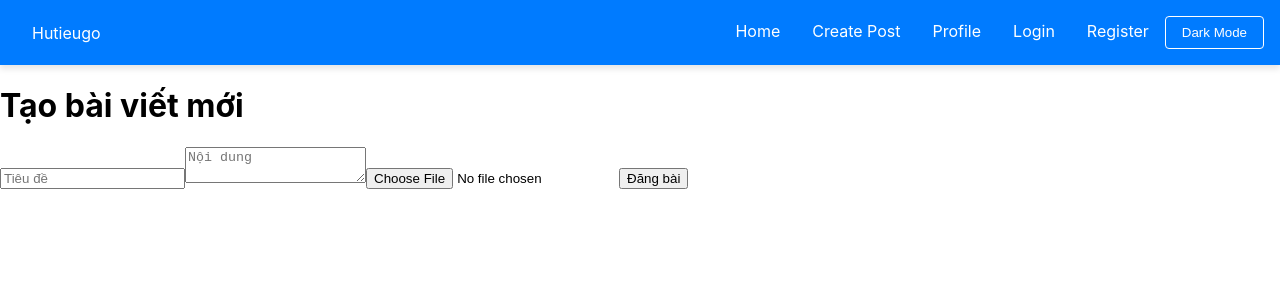
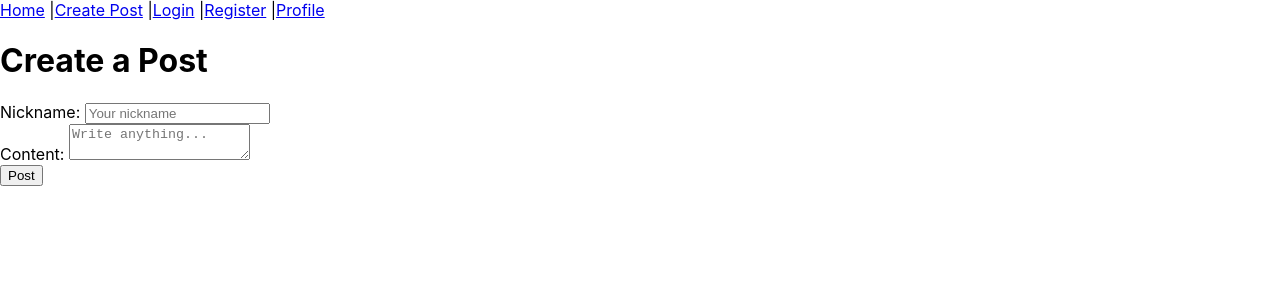
Before and after one commit to SilcoSudo/frontend-hutieugo, a React (Create React App) app: page /post in a window 1280 px wide. Shown: the top 300 px of the page. Built offline with nearby package versions, Linux system fonts and the light colour scheme.

Commit message:
change logic for page

```diff
--- a/package.json
+++ b/package.json
@@ -12,7 +12,7 @@
     "react": "^19.0.0",
     "react-dom": "^19.0.0",
     "react-redux": "^9.2.0",
-    "react-router-dom": "^6.22.3",
+    "react-router-dom": "^6.30.0",
     "react-scripts": "5.0.1",
     "web-vitals": "^2.1.4"
   },
--- a/src/components/Navbar.js
+++ b/src/components/Navbar.js
@@ -1,22 +1,15 @@
+// src/components/Navbar.js
 import React from 'react';
 import { Link } from 'react-router-dom';
 
-function Navbar({ toggleDarkMode, darkMode }) {
+function Navbar() {
   return (
-    <nav className="navbar">
-      <div className="navbar-brand">
-        <Link to="/">Hutieugo</Link>
-      </div>
-      <div className="navbar-menu">
-        <Link to="/">Home</Link>
-        <Link to="/create-post">Create Post</Link>
-        <Link to="/profile">Profile</Link>
-        <Link to="/login">Login</Link>
-        <Link to="/register">Register</Link>
-        <button onClick={toggleDarkMode} className="toggle-darkmode">
-          {darkMode ? 'Light Mode' : 'Dark Mode'}
-        </button>
-      </div>
+    <nav>
+      <Link to="/">Home</Link> |
+      <Link to="/post">Create Post</Link> |
+      <Link to="/login">Login</Link> |
+      <Link to="/register">Register</Link> |
+      <Link to="/profile">Profile</Link>
     </nav>
   );
 }
--- a/src/pages/HomePage.js
+++ b/src/pages/HomePage.js
@@ -1,35 +1,29 @@
+// src/pages/HomePage.js
 import React, { useEffect, useState } from 'react';
 import axios from 'axios';
+import { Link } from 'react-router-dom';
 
 function HomePage() {
   const [posts, setPosts] = useState([]);
 
   useEffect(() => {
-    const fetchPosts = async () => {
-      try {
-        const response = await axios.get('http://localhost:8080/posts');
-        setPosts(response.data);
-      } catch (error) {
-        console.error('Error fetching posts', error);
-      }
-    };
-    fetchPosts();
+    axios.get('http://api.hutieugo.id.vn/api/posts')
+      .then(response => setPosts(response.data))
+      .catch(error => console.error('Error fetching posts:', error));
   }, []);
 
   return (
-    <div className="min-h-screen bg-blue-50">
-      <div className="p-6 max-w-3xl mx-auto space-y-6">
+    <div>
+      <h1>Public Posts</h1>
+      <Link to="/post">Create a new post</Link>
+      <ul>
         {posts.map(post => (
-          <div key={post.id} className="bg-white p-4 rounded-xl shadow-md border-l-4 border-blue-500">
-            <h2 className="text-xl font-semibold text-blue-800">{post.title}</h2>
-            <p className="text-gray-700 mt-2">{post.content}</p>
-            <div className="mt-4 flex space-x-4">
-              <button className="px-4 py-2 bg-blue-500 text-white rounded-lg shadow hover:bg-blue-600">❤️ Thả tim</button>
-              <button className="px-4 py-2 bg-blue-400 text-white rounded-lg shadow hover:bg-blue-500">📝 Follow tác giả</button>
-            </div>
-          </div>
+          <li key={post.id}>
+            <strong>{post.nickname}</strong>:
+            <Link to={`/post/${post.id}`}>{post.content.substring(0, 50)}...</Link>
+          </li>
         ))}
-      </div>
+      </ul>
     </div>
   );
 }
--- a/src/pages/PostFormPage.js
+++ b/src/pages/PostFormPage.js
@@ -1,53 +1,51 @@
+// src/pages/PostFormPage.js
 import React, { useState } from 'react';
 import axios from 'axios';
 import { useNavigate } from 'react-router-dom';
 
 function PostFormPage() {
-  const [title, setTitle] = useState('');
+  const [nickname, setNickname] = useState('');
   const [content, setContent] = useState('');
-  const [image, setImage] = useState(null);
   const navigate = useNavigate();
 
-  const handleImageChange = (e) => {
-    setImage(e.target.files[0]);
-  };
+  const handleSubmit = (e) => {
+    e.preventDefault();
+    if (!nickname || !content) {
+      alert('Please enter both nickname and content!');
+      return;
+    }
 
-  const handleSubmit = async (e) => {
-    e.preventDefault();
-    const formData = new FormData();
-    formData.append('title', title);
-    formData.append('content', content);
-    if (image) formData.append('image', image);
-
-    try {
-      const response = await axios.post('http://localhost:8080/posts', formData, {
-        headers: {
-          'Content-Type': 'multipart/form-data',
-        },
-      });
-      navigate('/profile');
-    } catch (error) {
-      console.error('Error creating post', error);
-    }
+    axios.post('http://api.hutieugo.id.vn/api/posts', { nickname, content })
+      .then(() => {
+        setNickname('');
+        setContent('');
+        navigate('/'); // Quay về HomePage sau khi đăng
+      })
+      .catch(error => console.error('Error posting:', error));
   };
 
   return (
     <div>
-      <h1>Tạo bài viết mới</h1>
+      <h1>Create a Post</h1>
       <form onSubmit={handleSubmit}>
+        <div>
+          <label>Nickname: </label>
           <input
             type="text"
-          placeholder="Tiêu đề"
-          value={title}
-          onChange={(e) => setTitle(e.target.value)}
+            value={nickname}
+            onChange={(e) => setNickname(e.target.value)}
+            placeholder="Your nickname"
           />
+        </div>
+        <div>
+          <label>Content: </label>
           <textarea
-          placeholder="Nội dung"
             value={content}
             onChange={(e) => setContent(e.target.value)}
+            placeholder="Write anything..."
           />
-        <input type="file" onChange={handleImageChange} />
-        <button type="submit">Đăng bài</button>
+        </div>
+        <button type="submit">Post</button>
       </form>
     </div>
   );
--- a/src/pages/PostPage.js
+++ b/src/pages/PostPage.js
@@ -1,40 +1,25 @@
-import React, { useState, useEffect } from 'react';
+// src/pages/PostPage.js
+import React, { useEffect, useState } from 'react';
+import axios from 'axios';
 import { useParams } from 'react-router-dom';
-import axios from 'axios';
 
 function PostPage() {
-  const { postId } = useParams();
+  const { id } = useParams();
   const [post, setPost] = useState(null);
 
   useEffect(() => {
-    const fetchPost = async () => {
-      try {
-        const response = await axios.get(`http://localhost:8080/posts/${postId}`);
-        setPost(response.data);
-      } catch (error) {
-        console.error('Error fetching post', error);
-      }
-    };
-    fetchPost();
-  }, [postId]);
+    axios.get(`http://api.hutieugo.id.vn/api/posts/${id}`)
+      .then(response => setPost(response.data))
+      .catch(error => console.error('Error fetching post:', error));
+  }, [id]);
+
+  if (!post) return <div>Loading...</div>;
 
   return (
-    <div className="min-h-screen bg-blue-50">
-      <div className="max-w-2xl mx-auto p-6 bg-white shadow-md rounded-lg mt-10">
-        {post ? (
-          <>
-            <h1 className="text-2xl font-bold text-blue-700">{post.title}</h1>
-            <p className="text-gray-700 mt-2">{post.content}</p>
-            <div className="mt-4 flex space-x-4">
-              <button className="px-4 py-2 bg-blue-500 text-white rounded-lg shadow hover:bg-blue-600">❤️ Thả tim</button>
-              <button className="px-4 py-2 bg-blue-400 text-white rounded-lg shadow hover:bg-blue-500">💬 Bình luận</button>
-              <button className="px-4 py-2 bg-gray-300 text-black rounded-lg shadow hover:bg-gray-400">📝 Follow tác giả</button>
-            </div>
-          </>
-        ) : (
-          <p className="text-center text-gray-500">Đang tải bài viết...</p>
-        )}
-      </div>
+    <div>
+      <h1>Post Details</h1>
+      <p><strong>Nickname:</strong> {post.nickname}</p>
+      <p><strong>Content:</strong> {post.content}</p>
     </div>
   );
 }
```
Also changed, not shown: 1 other file (tests, documents, lock files or other folders). Lines whose indentation alone changed are shown as unchanged.
